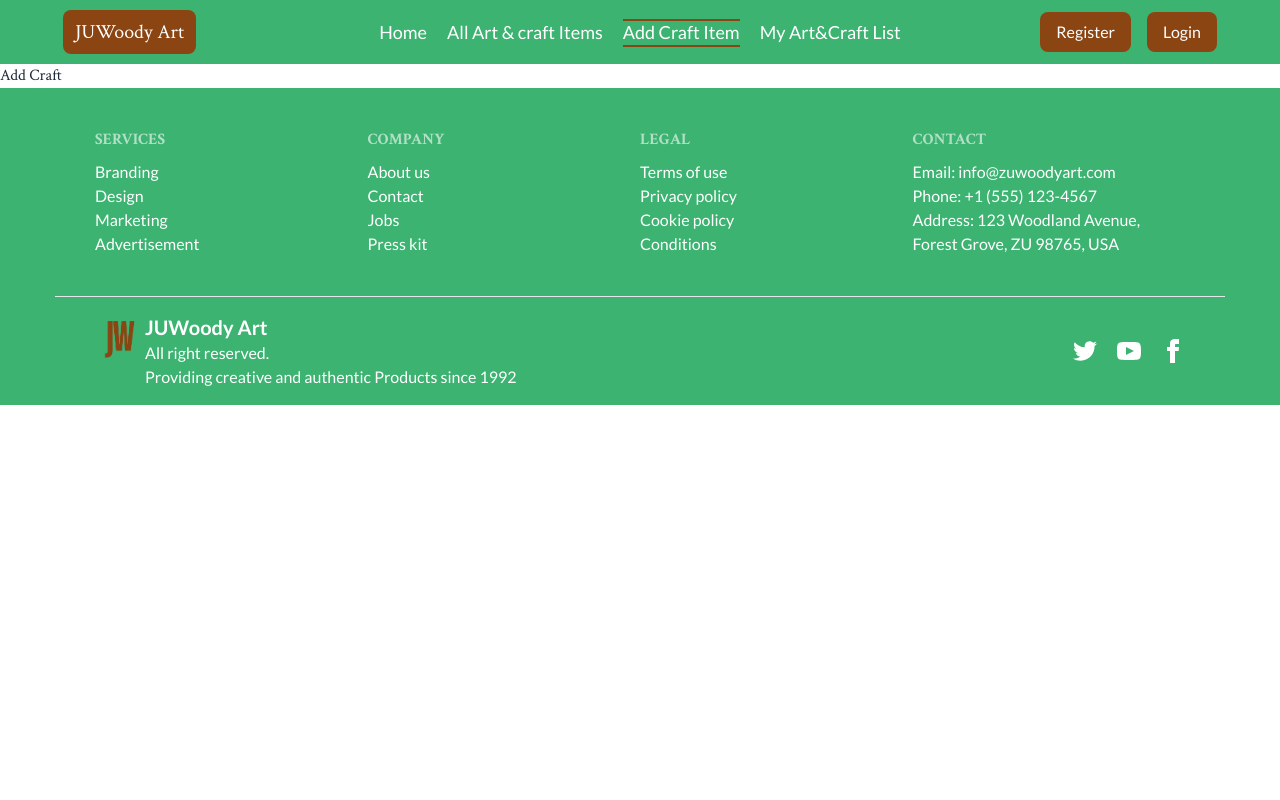
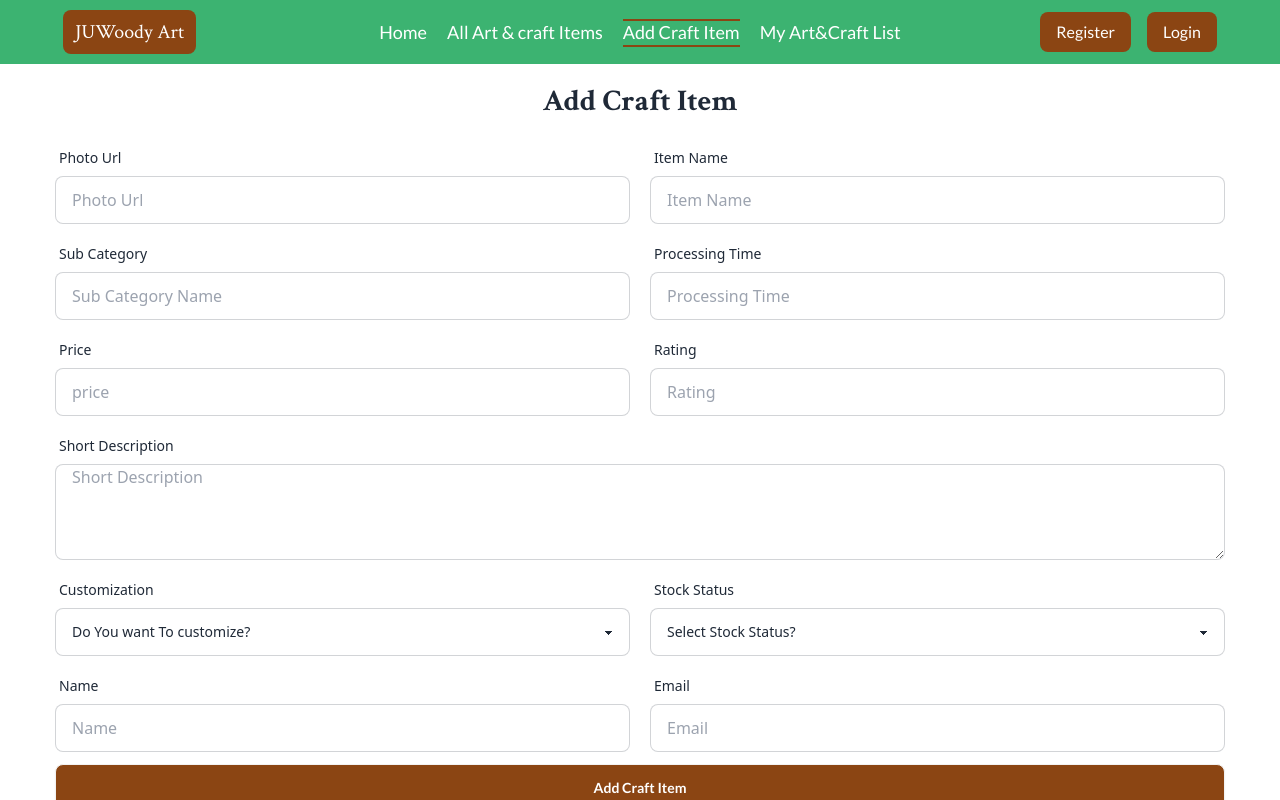
Before and after one commit to bapibiswas100808/pro-assignment-ten-client, a React (Vite) app: page /addCraft in a window 1280 px wide. Shown: the top 800 px of the page. Built offline with nearby package versions, Linux system fonts and the light colour scheme.

Commit message:
add craft page added

```diff
--- a/src/Components/AddCraft/AddCraft.jsx
+++ b/src/Components/AddCraft/AddCraft.jsx
@@ -1,7 +1,200 @@
+import { useState } from "react";
+
 const AddCraft = () => {
+  const [checkStock, setCheckStock] = useState("");
+  const [checkCustomization, setCheckCustomization] = useState("");
+  const selectStock = (e) => {
+    setCheckStock(e.target.value);
+  };
+  const selectCustomization = (e) => {
+    setCheckCustomization(e.target.value);
+  };
+  const handleAddCraft = (e) => {
+    e.preventDefault();
+    const form = e.target;
+    const image = form.photo.value;
+    const itemName = form.itemName.value;
+    const subCategory = form.subCategory.value;
+    const processingTime = form.processingTime.value;
+    const price = form.price.value;
+    const rating = form.rating.value;
+    const shortDescription = form.shortDescription.value;
+    const customization = checkCustomization;
+    const stock = checkStock;
+    const name = form.name.value;
+    const email = form.email.value;
+    console.log(
+      image,
+      itemName,
+      subCategory,
+      processingTime,
+      price,
+      rating,
+      shortDescription,
+      customization,
+      stock,
+      name,
+      email
+    );
+  };
   return (
-    <div>
-      <h2>Add Craft</h2>
+    <div className="max-w-[1170px] mx-auto min-h-screen px-3 lg:px-0">
+      <h2 className="text-3xl font-bold text-center py-5">Add Craft Item</h2>
+      <div className="">
+        <form onSubmit={handleAddCraft}>
+          {/* image & item_name */}
+          <div className="flex flex-col lg:flex-row gap-5 mb-3">
+            <label className="form-control w-full">
+              <div className="label">
+                <span className="label-text">Photo Url</span>
+              </div>
+              <input
+                type="text"
+                name="photo"
+                placeholder="Photo Url"
+                className="input input-bordered w-full"
+              />
+            </label>
+            <label className="form-control w-full">
+              <div className="label">
+                <span className="label-text">Item Name</span>
+              </div>
+              <input
+                type="text"
+                name="itemName"
+                placeholder="Item Name"
+                className="input input-bordered w-full"
+              />
+            </label>
+          </div>
+          {/* sub category & processing time */}
+          <div className="flex flex-col lg:flex-row gap-5 mb-3">
+            <label className="form-control w-full">
+              <div className="label">
+                <span className="label-text">Sub Category</span>
+              </div>
+              <input
+                type="text"
+                name="subCategory"
+                placeholder="Sub Category Name"
+                className="input input-bordered w-full"
+              />
+            </label>
+            <label className="form-control w-full">
+              <div className="label">
+                <span className="label-text">Processing Time</span>
+              </div>
+              <input
+                type="text"
+                name="processingTime"
+                placeholder="Processing Time"
+                className="input input-bordered w-full"
+              />
+            </label>
+          </div>
+          {/* Price & Rating */}
+          <div className="flex flex-col lg:flex-row gap-5 mb-3">
+            <label className="form-control w-full">
+              <div className="label">
+                <span className="label-text">Price</span>
+              </div>
+              <input
+                type="number"
+                name="price"
+                placeholder="price"
+                className="input input-bordered w-full"
+              />
+            </label>
+            <label className="form-control w-full">
+              <div className="label">
+                <span className="label-text">Rating</span>
+              </div>
+              <input
+                type="number"
+                name="rating"
+                placeholder="Rating"
+                className="input input-bordered w-full"
+              />
+            </label>
+          </div>
+          {/* short description */}
+          <div className="flex flex-col lg:flex-row gap-5 mb-3">
+            <label className="form-control w-full">
+              <div className="label">
+                <span className="label-text">Short Description</span>
+              </div>
+              <textarea
+                type="text"
+                placeholder="Short Description"
+                name="shortDescription"
+                className="input input-bordered w-full h-24"
+              />
+            </label>
+          </div>
+          {/* Customization & Stock status */}
+          <div className="flex flex-col lg:flex-row gap-5 mb-3">
+            <label className="form-control w-full">
+              <div className="label">
+                <span className="label-text">Customization</span>
+              </div>
+              <select
+                onChange={selectCustomization}
+                className="select select-bordered"
+              >
+                <option disabled selected>
+                  Do You want To customize?
+                </option>
+                <option value="Yes">Yes</option>
+                <option value="No">No</option>
+              </select>
+            </label>
+            <label className="form-control w-full">
+              <div className="label">
+                <span className="label-text">Stock Status</span>
+              </div>
+              <select onChange={selectStock} className="select select-bordered">
+                <option disabled selected>
+                  Select Stock Status?
+                </option>
+                <option value="In Stock">In Stock</option>
+                <option value="Out Of stock">Out Of Stock</option>
+                <option value="Made In order">Made in order</option>
+              </select>
+            </label>
+          </div>
+          {/* Name & Email */}
+          <div className="flex flex-col lg:flex-row gap-5 mb-3">
+            <label className="form-control w-full">
+              <div className="label">
+                <span className="label-text">Name</span>
+              </div>
+              <input
+                type="text"
+                name="name"
+                placeholder="Name"
+                className="input input-bordered w-full"
+              />
+            </label>
+            <label className="form-control w-full">
+              <div className="label">
+                <span className="label-text">Email</span>
+              </div>
+              <input
+                type="email"
+                name="email"
+                placeholder="Email"
+                className="input input-bordered w-full"
+              />
+            </label>
+          </div>
+          <button
+            type="submit"
+            className="btn bg-[#8B4513] hover:bg-primary w-full mb-10 text-white"
+          >
+            Add Craft Item
+          </button>
+        </form>
+      </div>
     </div>
   );
 };
--- a/src/Components/Login/Login.jsx
+++ b/src/Components/Login/Login.jsx
@@ -3,6 +3,13 @@ import { FaGoogle } from "react-icons/fa";
 import { FaGithub } from "react-icons/fa";
 
 const Login = () => {
+  const handleLogin = (e) => {
+    e.preventDefault();
+    const form = e.target;
+    const email = form.email.value;
+    const password = form.password.value;
+    console.log(email, password);
+  };
   return (
     <div className="max-w-[1170px] mx-auto">
       <div className="hero min-h-screen">
@@ -17,7 +24,7 @@ const Login = () => {
             </p>
           </div>
           <div className="card shrink-0 w-full max-w-sm shadow-2xl bg-base-100">
-            <form className="card-body">
+            <form onSubmit={handleLogin} className="card-body">
               <div className="form-control">
                 <label className="label">
                   <span className="label-text">Email</span>
@@ -43,7 +50,10 @@ const Login = () => {
                 />
               </div>
               <div className="form-control mt-6">
-                <button className="btn text-white bg-[#8B4513] hover:bg-primary">
+                <button
+                  type="submit"
+                  className="btn text-white bg-[#8B4513] hover:bg-primary"
+                >
                   Login
                 </button>
               </div>
--- a/src/Components/Register/Register.jsx
+++ b/src/Components/Register/Register.jsx
@@ -1,6 +1,15 @@
 import { Link } from "react-router-dom";
 
 const Register = () => {
+  const handleRegister = (e) => {
+    e.preventDefault();
+    const form = e.target;
+    const name = form.name.value;
+    const email = form.email.value;
+    const photo = form.photo.value;
+    const password = form.password.value;
+    console.log(name, email, photo, password);
+  };
   return (
     <div className="max-w-[1170px] mx-auto py-5">
       <div className="hero min-h-screen">
@@ -15,7 +24,7 @@ const Register = () => {
             </p>
           </div>
           <div className="card shrink-0 w-full max-w-sm shadow-2xl bg-base-100">
-            <form className="card-body">
+            <form onSubmit={handleRegister} className="card-body">
               <div className="form-control">
                 <label className="label">
                   <span className="label-text">Name</span>
@@ -65,7 +74,10 @@ const Register = () => {
                 />
               </div>
               <div className="form-control mt-6">
-                <button className="btn text-white bg-[#8B4513] hover:bg-primary">
+                <button
+                  type="submit"
+                  className="btn text-white bg-[#8B4513] hover:bg-primary"
+                >
                   Register Now!
                 </button>
               </div>
```
